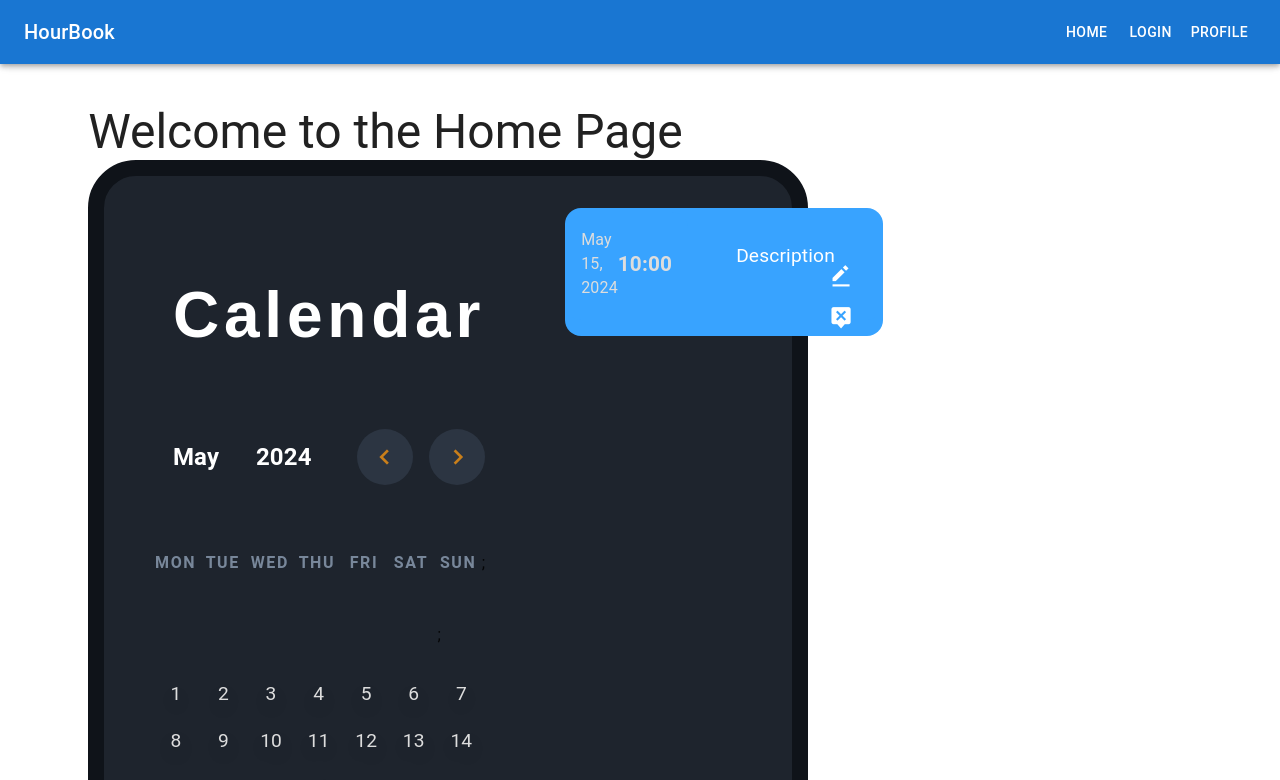
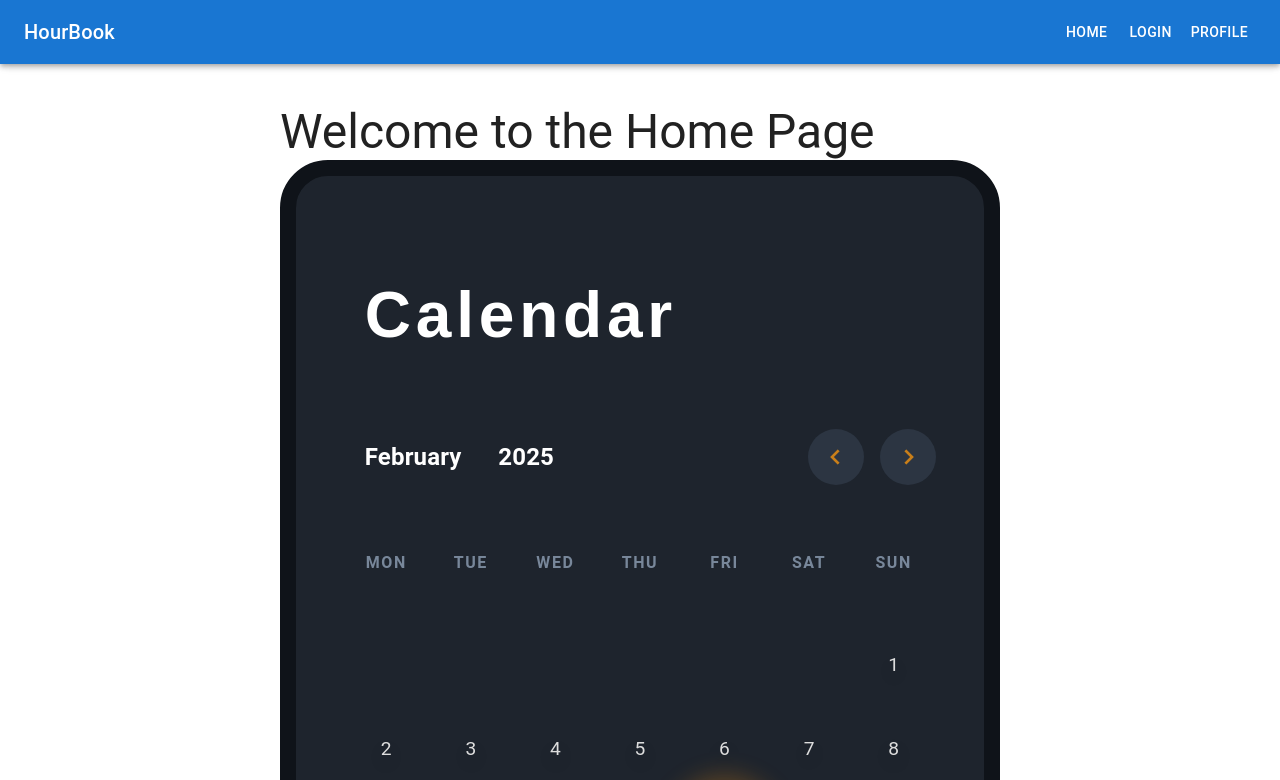
Before and after one commit to kvilho/nowhitespaces, a React (Vite) app in the folder frontend/: page / in a window 1280 px wide. Shown: the top 780 px of the page. Built offline with nearby package versions, Linux system fonts and the light colour scheme.

Commit message:
calendar iprovements and functions working (Add, delete, edit)

```diff
--- a/frontend/src/components/Calendar.tsx
+++ b/frontend/src/components/Calendar.tsx
@@ -1,27 +1,34 @@
-import React, { useState } from 'react'
+import React, { useState } from "react";
 import "../styles/main.css";
 import "../styles/calendar.css"; // Import the calendar CSS file
 
+// Define types for entry data
+interface CalendarEntry {
+  id: number;
+  date: Date;
+  time: string;
+  text: string;
+}
 
 const Calendar: React.FC = () => {
   const daysOfWeek = ["Mon", "Tue", "Wed", "Thu", "Fri", "Sat", "Sun"];
   const monthsOfYear = [
-        "January",
-        "February",
-        "March",
-        "April",
-        "May",
-        "June",
-        "July",
-        "August",
-        "September",
-        "October",
-        "November",
-        "December",
+    "January", "February", "March", "April", "May", "June",
+    "July", "August", "September", "October", "November", "December"
   ];
+
   const currentDate = new Date();
-    const [currentMonth, setCurrentMonth] = useState(currentDate.getMonth());
-    const [currentYear, setCurrentYear] = useState(currentDate.getFullYear());
+  const [currentMonth, setCurrentMonth] = useState<number>(currentDate.getMonth());
+  const [currentYear, setCurrentYear] = useState<number>(currentDate.getFullYear());
+  const [selectedDate, setSelectedDate] = useState<Date>(currentDate);
+  const [showEntryPopup, setShowEntryPopup] = useState<boolean>(false);
+  const [entries, setEntries] = useState<CalendarEntry[]>([]);
+  const [entryTime, setEntryTime] = useState<{ hours: string; minutes: string }>({
+    hours: "00",
+    minutes: "00",
+  });
+  const [entryText, setEntryText] = useState<string>("");
+  const [editEntry, setEditEntry] = useState<CalendarEntry | null>(null);
 
   const daysInMonth = new Date(currentYear, currentMonth + 1, 0).getDate();
   const firstDayOfMonth = new Date(currentYear, currentMonth, 1).getDay();
@@ -29,20 +36,84 @@ const Calendar: React.FC = () => {
   const prevMonth = () => {
     setCurrentMonth((prevMonth) => (prevMonth === 0 ? 11 : prevMonth - 1));
     setCurrentYear((prevYear) => (currentMonth === 0 ? prevYear - 1 : prevYear));
-    }
+  };
 
   const nextMonth = () => {
     setCurrentMonth((prevMonth) => (prevMonth === 11 ? 0 : prevMonth + 1));
     setCurrentYear((prevYear) => (currentMonth === 11 ? prevYear + 1 : prevYear));
+  };
+
+  const isSameDay = (date1: Date, date2: Date): boolean => {
+    return (
+      date1.getFullYear() === date2.getFullYear() &&
+      date1.getMonth() === date2.getMonth() &&
+      date1.getDate() === date2.getDate()
+    );
+  };
+
+  const handleDayClick = (day: number) => {
+    const clickedDate = new Date(currentYear, currentMonth, day);
+    const today = new Date();
+
+    if (clickedDate >= today || isSameDay(clickedDate, today)) {
+      setSelectedDate(clickedDate);
+      setShowEntryPopup(true);
+      setEntryTime({ hours: "00", minutes: "00" });
+      setEntryText("");
+      setEditEntry(null);
     }
+  };
+
+  const handleEntrySubmit = () => {
+    const newEntry: CalendarEntry = {
+      id: editEntry ? editEntry.id : Date.now(),
+      date: selectedDate,
+      time: `${entryTime.hours.padStart(2, "0")}:${entryTime.minutes.padStart(2, "0")}`,
+      text: entryText,
+    };
+
+    let updatedEntries = [...entries];
+
+    if (editEntry) {
+      updatedEntries = updatedEntries.map((entry) =>
+        entry.id === editEntry.id ? newEntry : entry
+      );
+    } else {
+      updatedEntries.push(newEntry);
+    }
+
+    updatedEntries.sort((a, b) => a.date.getTime() - b.date.getTime());
+
+    setEntries(updatedEntries);
+    setEntryTime({ hours: "00", minutes: "00" });
+    setEntryText("");
+    setShowEntryPopup(false);
+    setEditEntry(null);
+  };
+
+  const handleEditEvent = (entry: CalendarEntry) => {
+    setSelectedDate(new Date(entry.date));
+    setEntryTime({
+      hours: entry.time.split(":")[0],
+      minutes: entry.time.split(":")[1],
+    });
+    setEntryText(entry.text);
+    setEditEntry(entry);
+    setShowEntryPopup(true);
+  };
+
+  const handleDeleteEntry = (entryId: number) => {
+    const updatedEntries = entries.filter((entry) => entry.id !== entryId);
+    setEntries(updatedEntries);
+  };
 
   return (
     <div className="calendar-app">
       <div className="calendar">
         <h1 className="heading">Calendar</h1>
         <div className="navigate-date">
-                    <h2 className="Month">May</h2>
-                    <h2 className="Year">2024</h2>
+          <h2 className="Month">{monthsOfYear[currentMonth]}</h2>
+          <h2 className="Year">{currentYear}</h2>
           <div className="buttons">
             <i className="bx bx-chevron-left" onClick={prevMonth}></i>
             <i className="bx bx-chevron-right" onClick={nextMonth}></i>
@@ -51,42 +122,86 @@ const Calendar: React.FC = () => {
         <div className="weekdays">
           {daysOfWeek.map((day) => (
             <span key={day}>{day}</span>
-                    ))};
+          ))}
         </div>
         <div className="days">
           {[...Array(firstDayOfMonth).keys()].map((_, index) => (
-                        <span key={`empty-${index}`}/>
-                    ))};
+            <span key={`empty-${index}`} />
+          ))}
           {[...Array(daysInMonth).keys()].map((day) => (
-                        <span key={day + 1}>{day + 1}</span>
+            <span
+              key={day + 1}
+              className={
+                day + 1 === currentDate.getDate() &&
+                currentMonth === currentDate.getMonth() &&
+                currentYear === currentDate.getFullYear()
+                  ? "current-day"
+                  : ""
+              }
+              onClick={() => handleDayClick(day + 1)}
+            >
+              {day + 1}
+            </span>
           ))}
         </div>
       </div>
-            <div className="entry">
+
+      {/* Entry Popup */}
+      {showEntryPopup && (
         <div className="entry-popup">
           <div className="time-input">
             <div className="entry-popup-time">Time</div>
-                        <input type="number" name='hours' min={0} max={24} className="hours" />
-                        <input type="number" name='minutes' min={0} max={60} className="minutes" />
+            <input
+              type="number"
+              name="hours"
+              min={0}
+              max={24}
+              className="hours"
+              value={entryTime.hours}
+              onChange={(e) => setEntryTime({ ...entryTime, hours: e.target.value })}
+            />
+            <input
+              type="number"
+              name="minutes"
+              min={0}
+              max={60}
+              className="minutes"
+              value={entryTime.minutes}
+              onChange={(e) => setEntryTime({ ...entryTime, minutes: e.target.value })}
+            />
           </div>
-                    <textarea placeholder='Enter a description (max 60 letters)'></textarea>
-                    <button className="entry-popup-btn">Add Entry</button>
-                    <button className="close-entry-popup">
+          <textarea
+            placeholder="Enter a description (max 60 letters)"
+            value={entryText}
+            onChange={(e) => {
+              if (e.target.value.length <= 60) {
+                setEntryText(e.target.value);
+              }
+            }}
+          />
+          <button className="entry-popup-btn" onClick={handleEntrySubmit}>
+            {editEntry ? "Update entry" : "Add entry"}
+          </button>
+          <button className="close-entry-popup" onClick={() => setShowEntryPopup(false)}>
             <i className="bx bx-x"></i>
           </button>
         </div>
-                <div className="entry">
+      )}
+
+      {/* Entries List */}
+      {entries.map((entry) => (
+        <div className="entry" key={entry.id}>
           <div className="entry-date-wrapper">
-                        <div className="entry-date">May 15, 2024</div>
-                        <div className="entry-time">10:00</div>
+            <div className="entry-date">{`${monthsOfYear[entry.date.getMonth()]} ${entry.date.getDate()}, ${entry.date.getFullYear()}`}</div>
+            <div className="entry-time">{entry.time}</div>
           </div>
-                    <div className="entry-text">Description</div>
+          <div className="entry-text">{entry.text}</div>
           <div className="entry-buttons">
-                        <i className="bx bxs-edit-alt"></i>
-                        <i className="bx bxs-message-alt-x"></i>
+            <i className="bx bxs-edit-alt" onClick={() => handleEditEvent(entry)}></i>
+            <i className="bx bxs-message-alt-x" onClick={() => handleDeleteEntry(entry.id)}></i>
           </div>
         </div>
-            </div>
+      ))}
     </div>
   );
 };
--- a/frontend/src/styles/calendar.css
+++ b/frontend/src/styles/calendar.css
@@ -136,7 +136,6 @@
     align-items: center;
     row-gap: 2rem;
     z-index: 1000; /* Ensure it's above other elements */
-    display: none;
 }
 
 .time-input {
```
Lines whose indentation alone changed are shown as unchanged.
